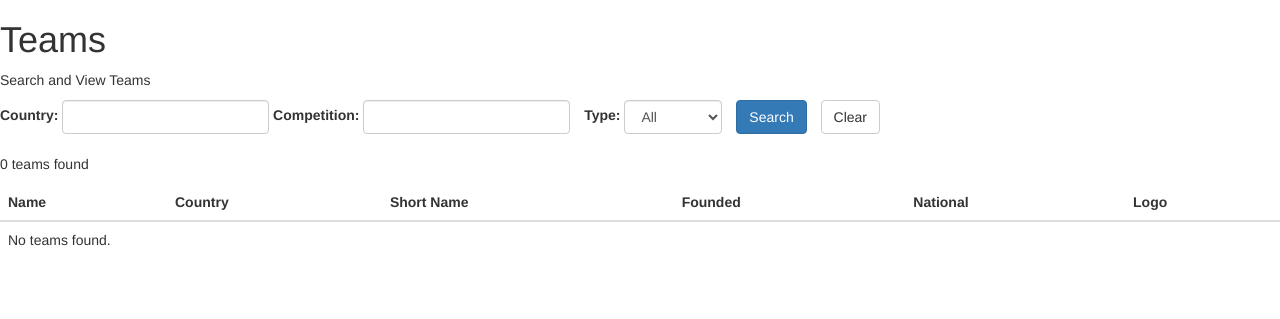
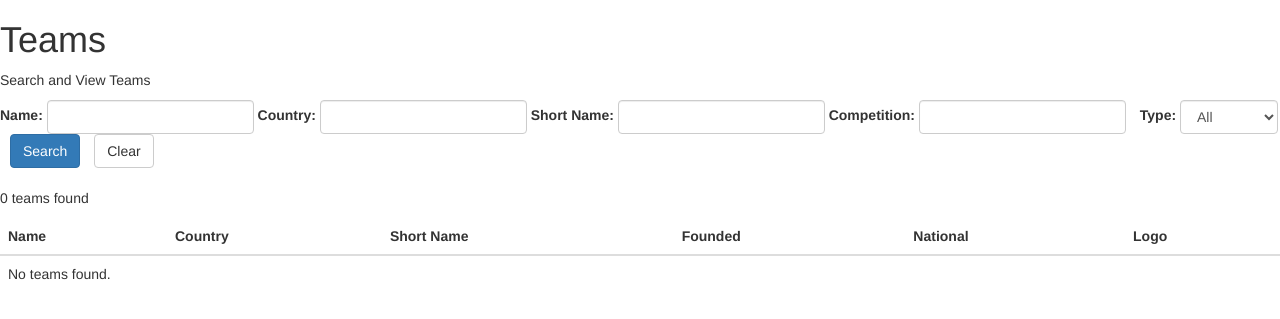
Before and after one commit to wbender1/FullStack_SportsData, a Django app: page /teams/ in a window 1280 px wide. Shown: the part 52-371 px from the top of the page. Run offline with Django 5.2, Linux system fonts and the light colour scheme; data that the repository does not hold is empty; some libraries are stand-ins or nearby versions.

Commit message:
Updated competitions and teams

```diff
--- a/sportsdataapp/templates/sportsdataapp/competitions.html
+++ b/sportsdataapp/templates/sportsdataapp/competitions.html
@@ -6,6 +6,10 @@
         <p>Search and View Competitions</p>
 
         <form method="get" action="{% url 'competitions' %}" class="form-inline" style="margin-bottom: 20px;">
+            <div class="form-group">
+                <label for="name">Name:</label>
+                <input type="text" id="name" name="name" class="form-control" value="{{ request.GET.name }}">
+            </div>
             <div class="form-group">
                 <label for="country">Country:</label>
                 <input type="text" id="country" name="country" class="form-control" value="{{ request.GET.country }}">
--- a/sportsdataapp/templates/sportsdataapp/teams.html
+++ b/sportsdataapp/templates/sportsdataapp/teams.html
@@ -7,8 +7,16 @@
 
         <form method="get" action="{% url 'teams' %}" class="form-inline" style="margin-bottom: 20px;">
             <div class="form-group">
+                <label for="name">Name:</label>
+                <input type="text" id="name" name="name" class="form-control" value="{{ request.GET.name }}">
+            </div>
+            <div class="form-group">
                 <label for="country">Country:</label>
                 <input type="text" id="country" name="country" class="form-control" value="{{ request.GET.country }}">
+            </div>
+            <div class="form-group">
+                <label for="short_name">Short Name:</label>
+                <input type="text" id="short_name" name="short_name" class="form-control" value="{{ request.GET.short_name }}">
             </div>
             <div class="form-group">
                 <label for="competition">Competition:</label>
--- a/sportsdataapp/views.py
+++ b/sportsdataapp/views.py
@@ -14,9 +14,12 @@ def index(request):
 def competitions_view(request):
     if request.method == 'GET':
         competitions = Competition.objects.all()
+        name_query = request.GET.get("name", '')
         country_query = request.GET.get("country", '')
         competition_query = request.GET.get("type")
         # Filter Competitions
+        if name_query:
+            competitions = competitions.filter(name__icontains=name_query)
         if competition_query:
             competitions = competitions.filter(type=competition_query).order_by('country__name', 'name')
         if country_query:
@@ -53,12 +56,18 @@ def standings_view(request):
 def teams_view(request):
     if request.method == 'GET':
         teams = Team.objects.all()
+        name_query = request.GET.get("name", '')
         country_query = request.GET.get("country", '')
+        short_name_query = request.GET.get("short_name", '')
         national_query = request.GET.get("type", '')
         competition_query = request.GET.get("competition", '')
         # Filter Teams
+        if name_query:
+            teams = teams.filter(name__icontains=name_query)
         if country_query:
             teams = teams.filter(country__name__icontains=country_query)
+        if short_name_query:
+            teams = teams.filter(short_name__icontains=short_name_query)
         if competition_query:
             teams = teams.filter(teamseasoncompetition__competition__name__icontains=competition_query)
         if national_query:
```
Lines whose indentation alone changed are shown as unchanged.
